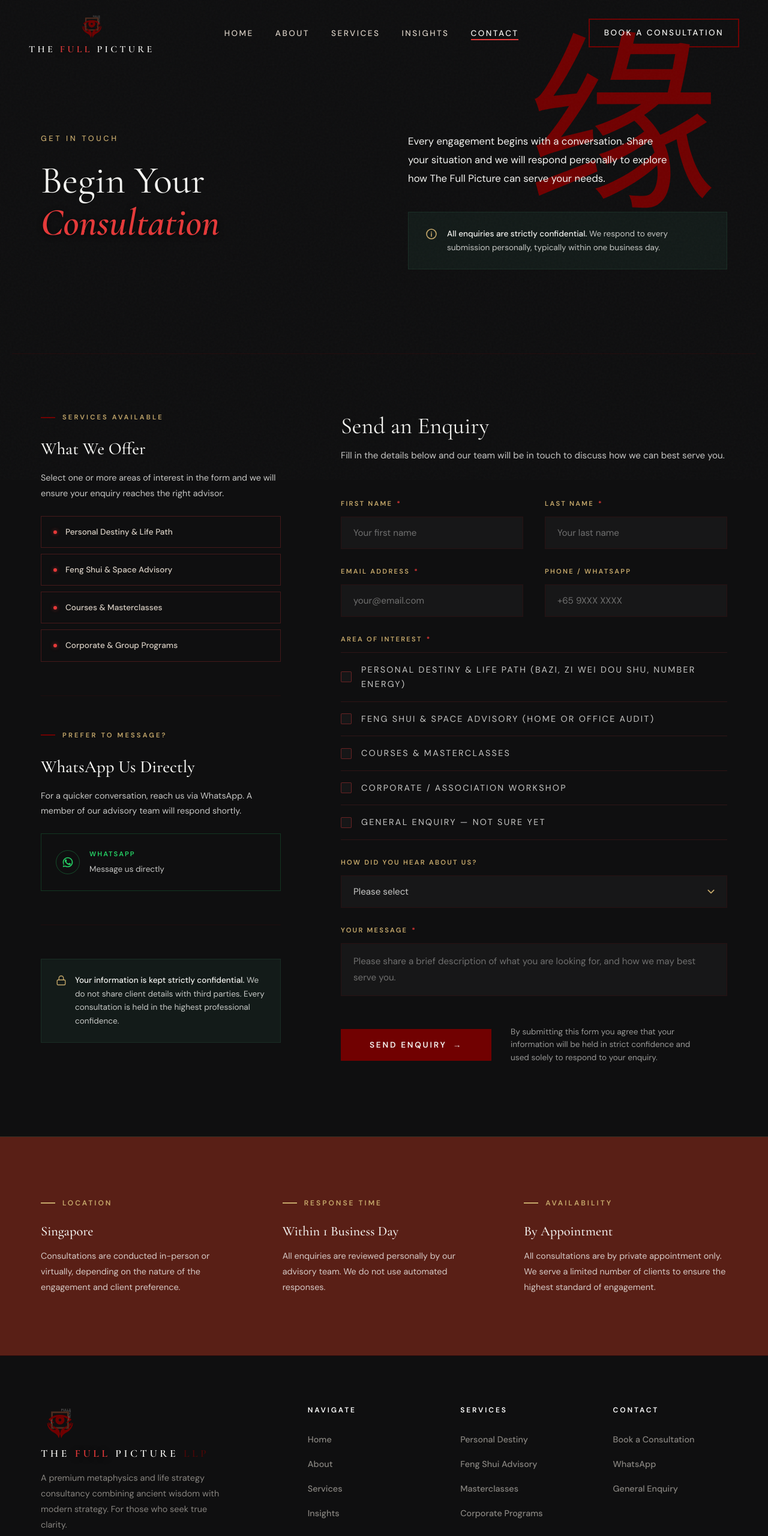
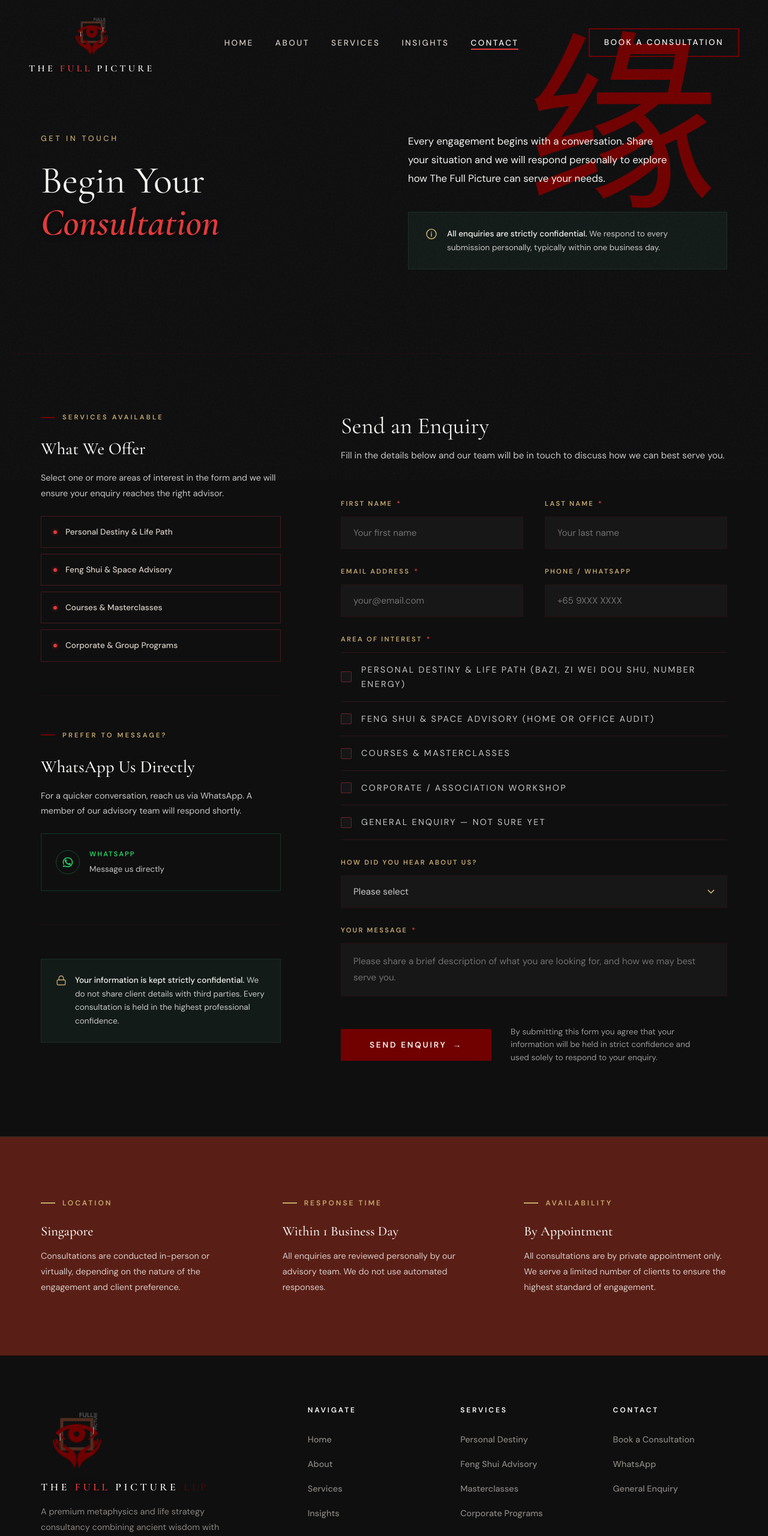
Before and after one commit to Elvand-Lie/TFP, a plain HTML site: page contact.html in a window 1280 px wide. Shown: the top 2560 px of the page at 60% size. Drawn offline with nearby package versions, Linux system fonts and the light colour scheme.

Commit message:
style: revert logo heights back to original larger scale

```diff
--- a/contact.html
+++ b/contact.html
@@ -522,7 +522,7 @@
 
   <nav id="navbar">
     <a class="nav-logo" href="/" style="display: flex; flex-direction: column; align-items: center; justify-content: center; gap: 6px; text-decoration: none;">
-    <img src="/assets/logo.png" alt="The Full Picture Logo" style="height: 48px; width: auto; display: block;" />
+    <img src="/assets/logo.png" alt="The Full Picture Logo" style="height: 80px; width: auto; display: block;" />
     <div style="font-size: 1rem; line-height: 1;">The <span>Full</span> Picture</div>
 </a>
     <ul class="nav-links">
@@ -775,7 +775,7 @@
       <div class="footer-top">
         <div>
           <div class="footer-logo" style="display: flex; flex-direction: column; align-items: flex-start; gap: 10px;">
-    <img src="/assets/logo.png" alt="The Full Picture Logo" style="height: 64px; width: auto; display: block;" />
+    <img src="/assets/logo.png" alt="The Full Picture Logo" style="height: 120px; width: auto; display: block;" />
     <div style="font-size: 1.1rem; line-height: 1;">The <span>Full</span> Picture <span style="text-shadow:none !important; color:rgba(113,1,1,0.6) !important; background:transparent !important; font-weight:600;">LLP</span></div>
 </div>
           <p class="footer-tagline">A premium metaphysics and life strategy consultancy combining ancient wisdom with modern strategy. For those who seek true clarity.</p>
```
Also changed, not shown: about.html (+2 -2 lines), index.html (+2 -2 lines), insights.html (+2 -2 lines), services.html (+2 -2 lines).
